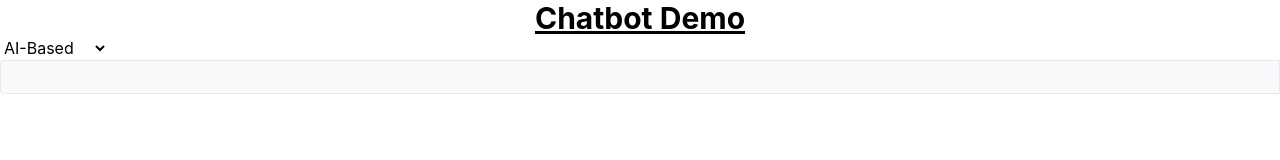
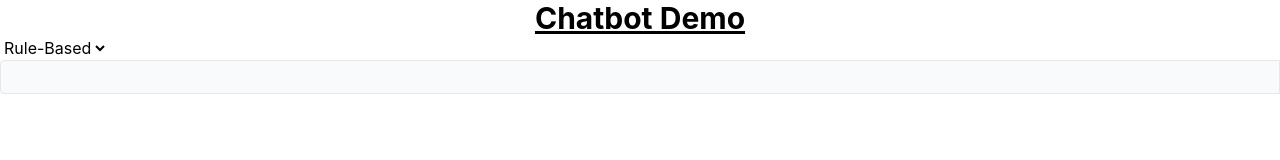
Before and after one commit to Raleese/Chatbot-Demo-Web-App, a React (Vite) app in the folder frontend/: page / in a window 1280 px wide. Shown: the top 160 px of the page. Built offline with nearby package versions, Linux system fonts and the light colour scheme.

Commit message:
Added a way to see if user is using AI ir rule mode

```diff
--- a/frontend/src/App.tsx
+++ b/frontend/src/App.tsx
@@ -1,21 +1,25 @@
+import { useState } from "react"
+import type { ChatMode } from "./types/chat"
 import ChatInput from "./components/ChatInput"
 import ChatWindow from "./components/ChatWindow"
 import ModeSelector from "./components/ModeSelector"
 
 function App() {
+  const [mode, setMode] = useState<ChatMode>("rule")
+
   return (
     <div className="flex flex-col min-h-screen">
       <h1 className="text-3xl font-bold underline" style={{ textAlign: "center"}}>
         Chatbot Demo
       </h1>
       <div>
-        <ModeSelector mode="ai" onModeChange={() => {}} />
+        <ModeSelector mode={mode} onModeChange={setMode} />
       </div>
       <div>
         <ChatWindow messages={[]} />
       </div>
       <div className="mt-auto">
-        <ChatInput/>
+        <ChatInput mode={mode} />
       </div>
     </div>
   )
```
